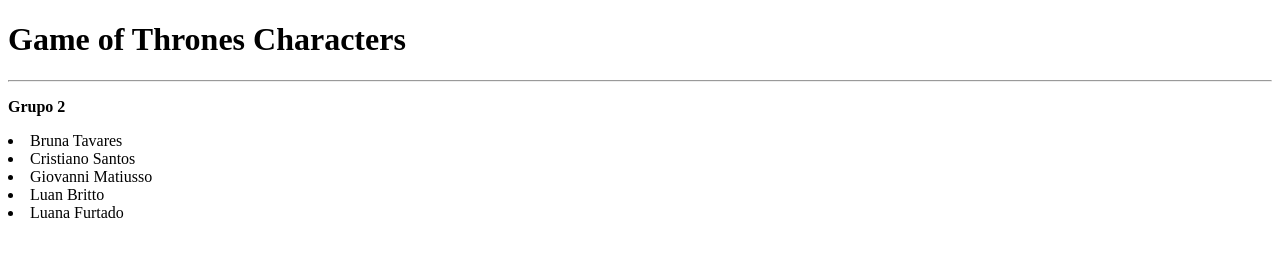
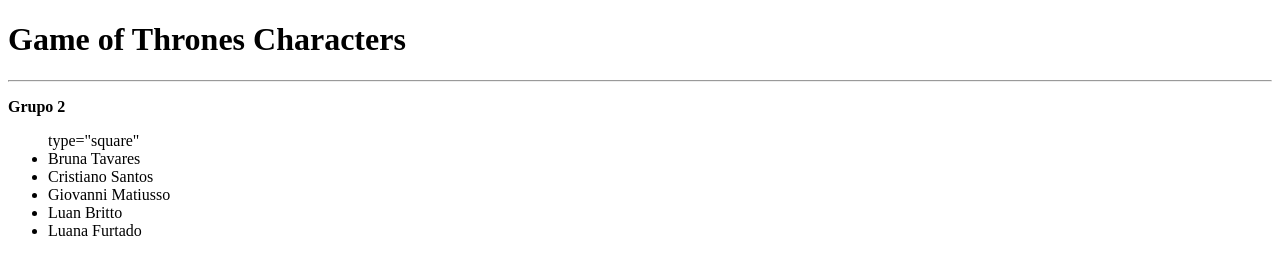
Before and after one commit to lufucadesign/GoTcharacter, a plain HTML site: page index.html in a window 1280 px wide. Drawn offline with Linux system fonts and the light colour scheme.

Commit message:
Update index.html

```diff
--- a/index.html
+++ b/index.html
@@ -12,11 +12,13 @@
   <div>
   <p><b>Grupo 2</b></p>
   <p>
+    <ul>type="square"
     <li>Bruna Tavares</li>
     <li>Cristiano Santos</li>
     <li>Giovanni Matiusso</li>
     <li>Luan Britto</li>
     <li>Luana Furtado</li>
+    </ul>
   </p>
   </div>
 </body>
```
